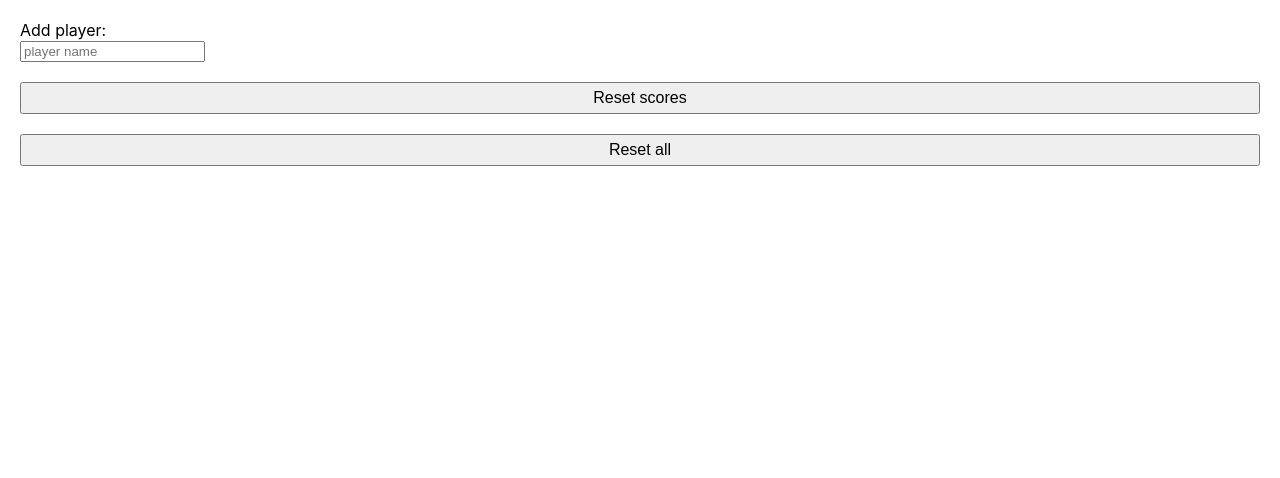
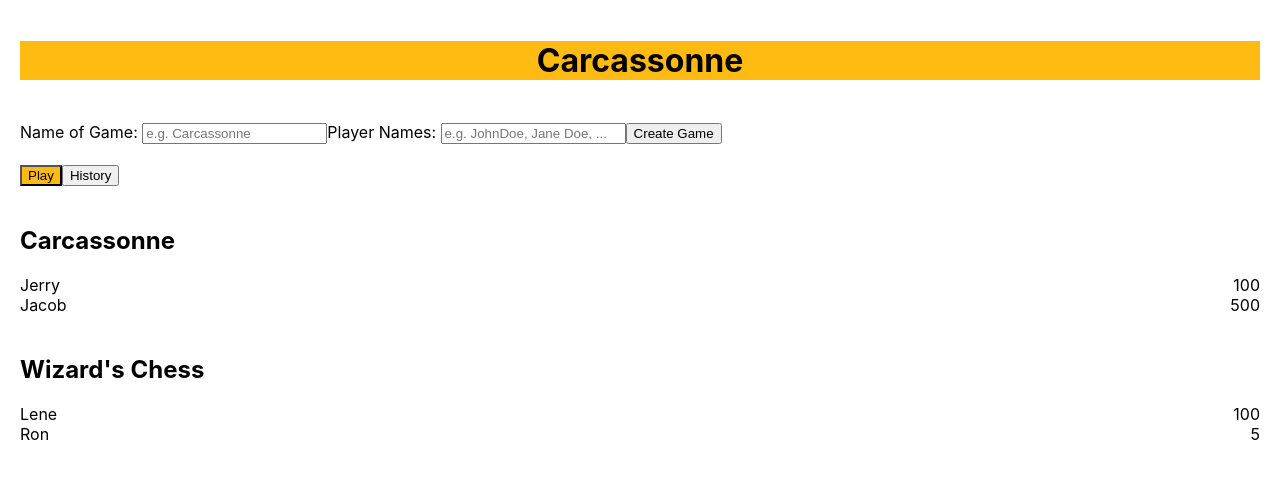
Before and after one commit to mndys/broken-scorekeeper, a React (Create React App) app: page / in a window 1280 px wide. Shown: the top 478 px of the page. Built offline with nearby package versions, Linux system fonts and the light colour scheme.

Commit message:
Prepare files for new components

```diff
--- a/src/components/Button.js
+++ b/src/components/Button.js
@@ -1,9 +1,9 @@
 import React from 'react'
 import './Button.css'
 
-export default function Button({ text, onClick }) {
+export default function Button({ text, onClick, className }) {
   return (
-    <button className="Button" onClick={onClick}>
+    <button className={className} onClick={onClick}>
       {text}
     </button>
   )
--- /dev/null
+++ b/src/components/componentsV2/App.js
@@ -0,0 +1,60 @@
+import React, { useState } from 'react'
+import '../App.css'
+import GameForm from './GameForm'
+import Header from './Header'
+import HistoryEntry from './HistoryEntry'
+import Navigation from './Navigation'
+
+function App() {
+  const [games, setGames] = useState([
+    {
+      nameOfGame: 'Carcassonne',
+      playerNames: [
+        { name: 'Jerry', score: 100 },
+        { name: 'Jacob', score: 500 },
+      ],
+    },
+    {
+      nameOfGame: `Wizard's Chess`,
+      playerNames: [
+        { name: 'Lene', score: 100 },
+        { name: 'Ron', score: 5 },
+      ],
+    },
+  ])
+  const [page, setPage] = useState('Play')
+
+  return (
+    <div className="App">
+      <Header text={games[0].nameOfGame} />
+      <GameForm onCreateGame={createGame} />
+      <Navigation onNavigate={navigate} activeIndex={page} />
+      {games.map(game => {
+        return (
+          <HistoryEntry
+            nameOfGame={game.nameOfGame}
+            players={game.playerNames}
+          />
+        )
+      })}
+    </div>
+  )
+
+  function createGame(inputGame, inputPlayers) {
+    setGames([
+      ...games,
+      {
+        nameOfGame: inputGame,
+        playerNames: inputPlayers
+          .split(',')
+          .map(player => ({ name: player.trim(), score: 0 })),
+      },
+    ])
+  }
+
+  function navigate(activeIndex) {
+    setPage(activeIndex)
+  }
+}
+
+export default App
--- /dev/null
+++ b/src/components/componentsV2/GameForm.js
@@ -0,0 +1,33 @@
+import React from 'react'
+import Button from '../Button'
+import Input from './Input'
+
+export default function GameForm({ onCreateGame }) {
+  return (
+    <form onSubmit={handleSubmit}>
+      <Input
+        labelText="Name of Game: "
+        placeholderText="e.g. Carcassonne"
+        name="game"
+      />
+      <Input
+        labelText="Player Names: "
+        placeholderText="e.g. JohnDoe, Jane Doe, ..."
+        name="players"
+      />
+      <Button text="Create Game" />
+    </form>
+  )
+
+  function handleSubmit(event) {
+    event.preventDefault()
+    const form = event.target
+    const inputFieldGame = form[0]
+    const inputFieldPlayers = form[1]
+    const inputGame = inputFieldGame.value
+    const inputPlayers = inputFieldPlayers.value
+    onCreateGame(inputGame, inputPlayers)
+    form.reset()
+    inputFieldGame.focus()
+  }
+}
--- /dev/null
+++ b/src/components/componentsV2/Header.css
@@ -0,0 +1,4 @@
+.Header {
+  text-align: center;
+  background: #fb1;
+}
--- /dev/null
+++ b/src/components/componentsV2/Header.js
@@ -0,0 +1,6 @@
+import React from 'react'
+import './Header.css'
+
+export default function Header({ text }) {
+  return <h1 className="Header">{text}</h1>
+}
--- /dev/null
+++ b/src/components/componentsV2/HistoryEntry.css
@@ -0,0 +1,4 @@
+.HistoryEntry__player {
+  display: flex;
+  justify-content: space-between;
+}
--- /dev/null
+++ b/src/components/componentsV2/HistoryEntry.js
@@ -0,0 +1,16 @@
+import React from 'react'
+import './HistoryEntry.css'
+
+export default function HistoryEntry({ nameOfGame, players }) {
+  return (
+    <section className="HistoryEntry">
+      <h2>{nameOfGame}</h2>
+      {players.map(player => (
+        <div className="HistoryEntry__player">
+          <div>{player.name}</div>
+          <div>{player.score}</div>
+        </div>
+      ))}
+    </section>
+  )
+}
--- /dev/null
+++ b/src/components/componentsV2/Input.js
@@ -0,0 +1,10 @@
+import React from 'react'
+
+export default function Input({ labelText, placeholderText }) {
+  return (
+    <label>
+      {labelText}
+      <input placeholder={placeholderText}></input>
+    </label>
+  )
+}
--- /dev/null
+++ b/src/components/componentsV2/Navigation.css
@@ -0,0 +1,3 @@
+.Navigation__Button--active {
+  background: #fb1;
+}
--- /dev/null
+++ b/src/components/componentsV2/Navigation.js
@@ -0,0 +1,27 @@
+import React from 'react'
+import Button from '../Button'
+import './Navigation.css'
+
+export default function Navigation({ onNavigate, activeIndex }) {
+  return (
+    <nav className="Navigation">
+      <Button
+        className={activeIndex === 'Play' && 'Navigation__Button--active'}
+        text="Play"
+        onClick={handleClick}
+      />
+      <Button
+        className={activeIndex === 'History' && 'Navigation__Button--active'}
+        text="History"
+        onClick={handleClick}
+      />
+    </nav>
+  )
+
+  function handleClick(event) {
+    const clickedButton = event.target.innerHTML
+    console.log(clickedButton)
+    event.preventDefault()
+    onNavigate(clickedButton)
+  }
+}
--- a/src/index.js
+++ b/src/index.js
@@ -1,7 +1,7 @@
 import React from 'react'
 import ReactDOM from 'react-dom'
 import './index.css'
-import App from './components/App'
+import App from './components/componentsV2/App'
 import reportWebVitals from './reportWebVitals'
 
 ReactDOM.render(
```
